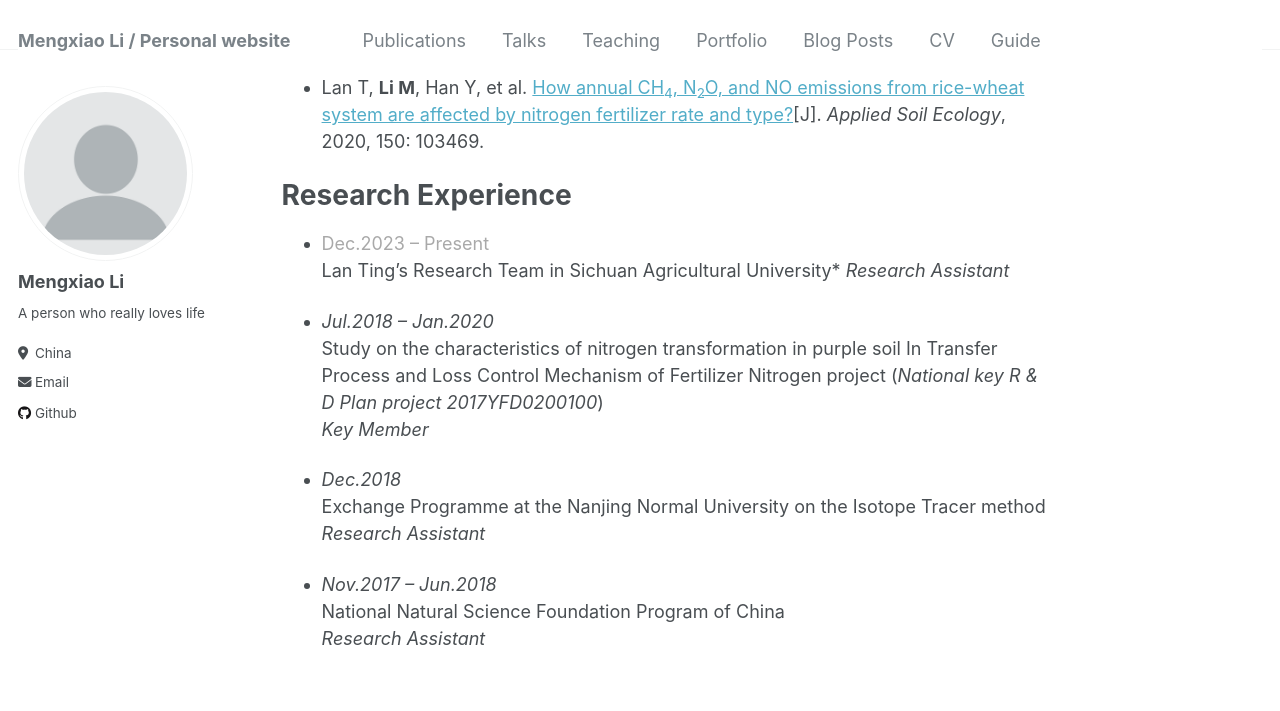
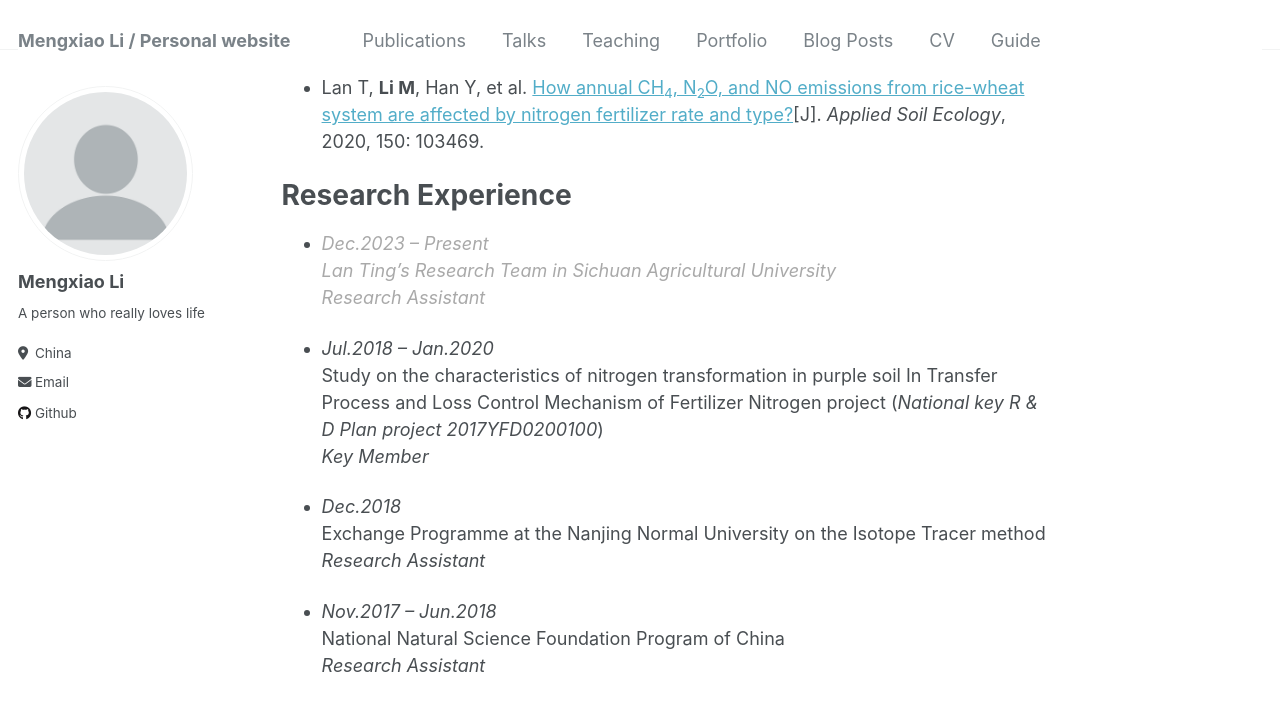
Before and after one commit to HazelLi123/HazelLi123.github.io, a Jekyll site: the page built from _pages/about.md, in a window 1280 px wide and 900 px high, scrolled down 786 px. Shown: the top 711 px of the window. Built offline with Jekyll 4.4.1, drawn with Linux system fonts in a browser that asks for light colours.

Commit message:
Update about.md

```diff
--- a/_pages/about.md
+++ b/_pages/about.md
@@ -25,9 +25,9 @@ Publications
 
 Research Experience
 ======
-- <span style="color: darkgray;">Dec.2023 – Present</span>
-  Lan Ting's Research Team in Sichuan Agricultural University*
-  *Research Assistant*
+- <span style="color: darkgray; font-style: italic;">Dec.2023 – Present</span>
+  <span style="color: darkgray; font-style: italic;">Lan Ting's Research Team in Sichuan Agricultural University<br>
+Research Assistant</span>
 
 - *Jul.2018 – Jan.2020*
   Study on the characteristics of nitrogen transformation in purple soil In Transfer Process and Loss Control Mechanism of Fertilizer Nitrogen project (*National key R & D Plan project 2017YFD0200100*)
```
